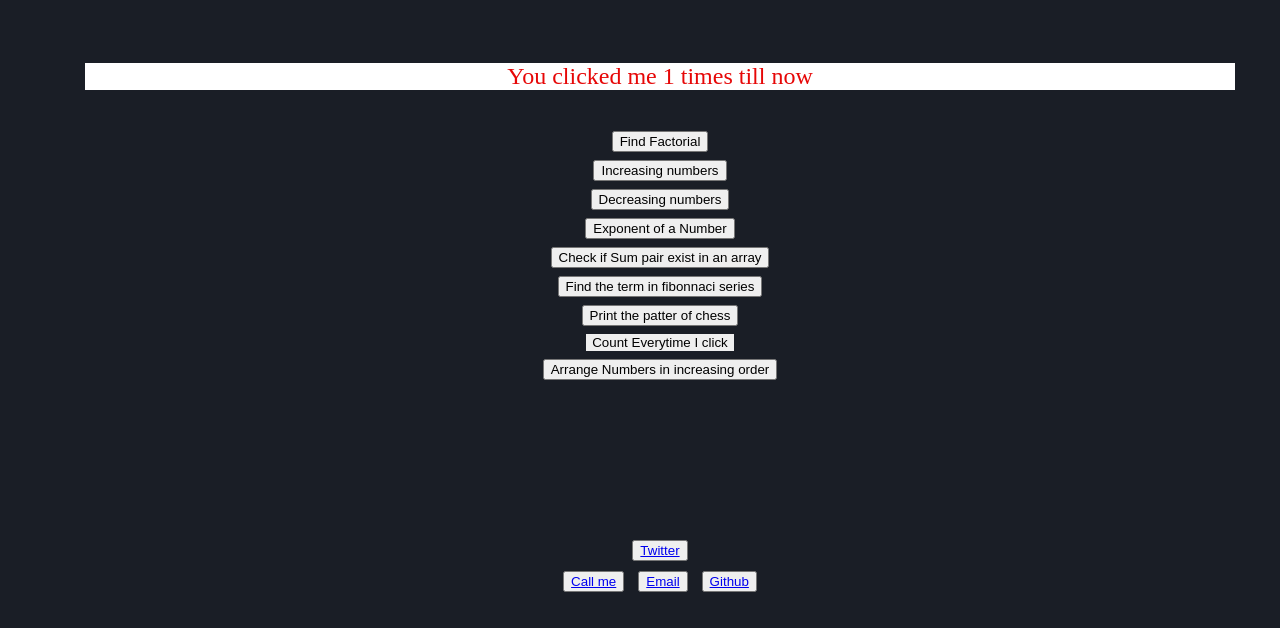
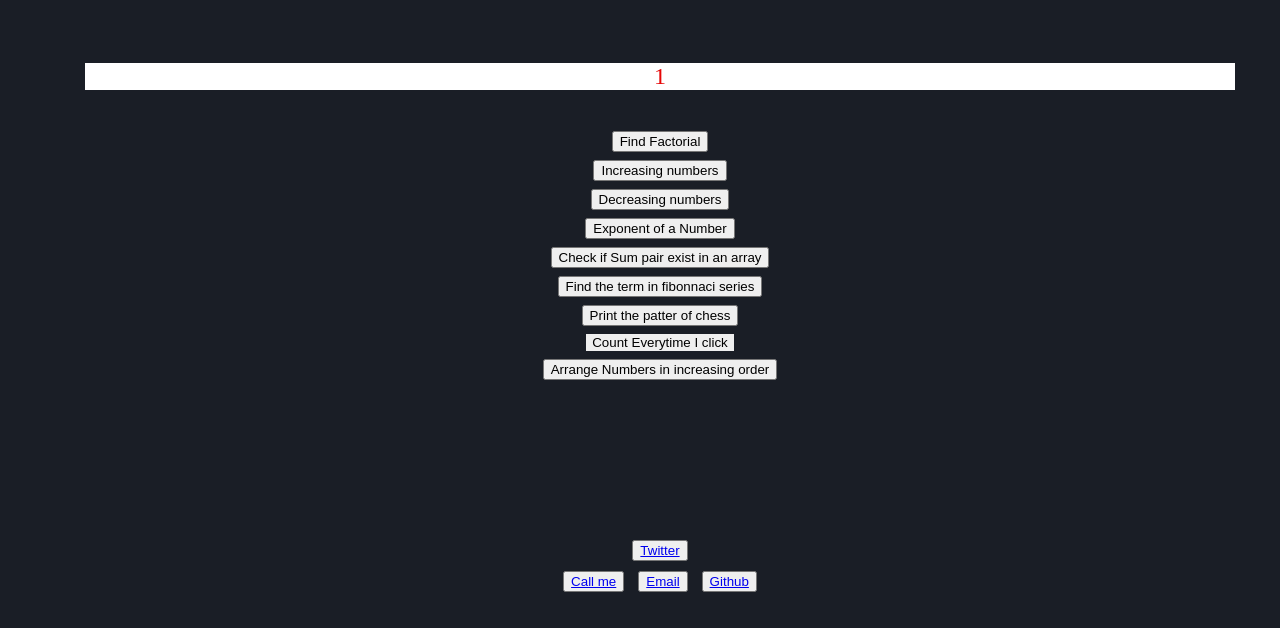
Before and after one commit to ravigarg001/musafir, a plain HTML site: page index.html in a window 1280 px wide. Both pictures are taken after a click on the button "Count Everytime I click". Shown: the part 312-940 px from the top of the page. Drawn offline with Linux system fonts and the light colour scheme.

Commit message:
Added closure as counclick funciot

```diff
--- a/Revision/Practicetest.js
+++ b/Revision/Practicetest.js
@@ -231,16 +231,16 @@ alert(`Open console for Pattern`);
 //     // console.log(temparr.indexOf(Math.max(...arr)));
 // }
 // console.log(res);
-let totalLikes = 0;
-let showTotalLikes = () => {
-  let likeCount = () => {
-      let like = 0;
-      ++like;
-      totalLikes += like;
-      return `You clicked me ${totalLikes} times till now`
-  }
-  document.getElementById("result").innerHTML=(likeCount())
-}
+// let totalLikes = 0;
+// let showTotalLikes = () => {
+//   let likeCount = () => {
+//       let like = 0;
+//       ++like;
+//       totalLikes += like;
+//       return `You clicked me ${totalLikes} times till now`
+//   }
+//   document.getElementById("result").innerHTML=(likeCount())
+// }
 
 let truthArray = [`Truth is such a sword that years of tightly held chains break away just by a touch of it in just one moment.`,`force is futile`,`And then he leave`,'Life is a falling leaf','In cycles move the life of ordinary man','Man default to his defaults','Be SuperNatural - Instinct not the Instructions'];
 let showTruth = () => {
@@ -357,3 +357,36 @@ function arrangeInIncreasingOrder()
     }
     // renderButtonTag("Show Array","input",showSortedArr)
 // }
+
+//closures
+
+// function outer()
+// {
+//     let count = 0;
+
+//     return function increment()
+//     {
+//         if(count>=2){
+//            return console.log(`you can't run me now`)
+//         }
+//         return count++
+//     }
+// }
+
+// const something = outer();
+
+// console.log(something());
+// console.log(something());
+// console.log(something());
+// let increaseClicks;
+
+
+function countClicks(){
+    count = 0;
+    return ()=>{return ++count}
+}
+    const x = countClicks()
+
+    function startCounting(){
+    document.getElementById("result").innerHTML=(x())
+}
--- a/index.html
+++ b/index.html
@@ -47,7 +47,7 @@
   <li><button onclick="checkSumPair()">Check if Sum pair exist in an array</button></li>
   <li><button onclick="inputNumber3()">Find the term in fibonnaci series</button></li>
   <li><button onclick="chessPattern()">Print the patter of chess</button></li>
-  <li><button id="highlight" onclick="showTotalLikes()">Count Everytime I click</button></li>
+  <li><button id="highlight" onclick="startCounting()">Count Everytime I click</button></li>
   <li><button onclick="arrangeInIncreasingOrder()">Arrange Numbers in increasing order</button></li>
   <!-- <li><button onclick="SumOf2DArray()">Create and output Sum of 2, 2-D Arrays</button></li> -->
 </ul>
```
